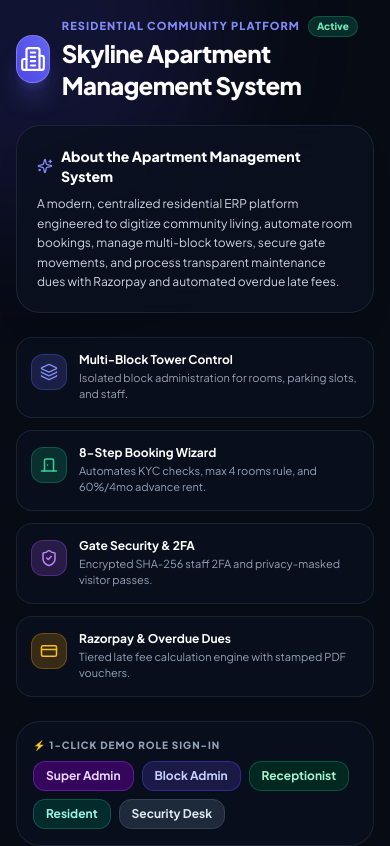
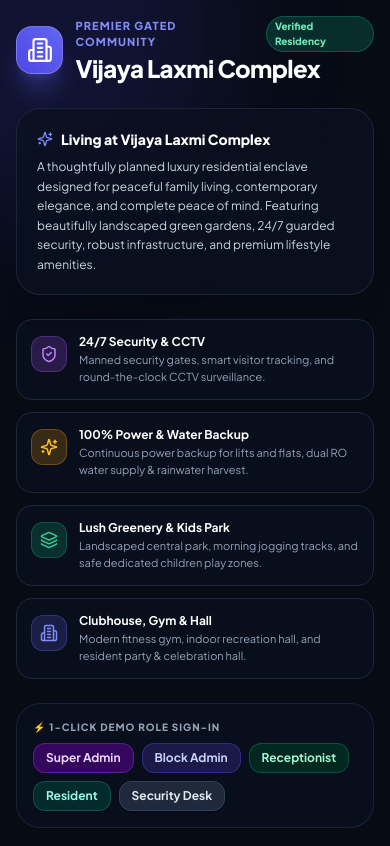
Before and after one commit to Ramagirivardhan-2005/Apartment-Management, a React (Vite) app in the folder frontend/: page /login in a window 390 px wide. Shown: the top 846 px of the page. Built offline with nearby package versions, Linux system fonts and the light colour scheme; no server answers.

Commit message:
feat(branding): rename complex to Vijaya Laxmi Complex and highlight premium apartment amenities, lifestyle, security, and green living

```diff
--- a/frontend/index.html
+++ b/frontend/index.html
@@ -4,7 +4,7 @@
     <meta charset="UTF-8" />
     <link rel="icon" type="image/svg+xml" href="/vite.svg" />
     <meta name="viewport" content="width=device-width, initial-scale=1.0" />
-    <title>Skyline Apartment Management System</title>
+    <title>Vijaya Laxmi Complex - Premium Residential Enclave</title>
     <link rel="preconnect" href="https://fonts.googleapis.com">
     <link rel="preconnect" href="https://fonts.gstatic.com" crossorigin>
     <link href="https://fonts.googleapis.com/css2?family=Plus+Jakarta+Sans:wght@300;400;500;600;700;800&display=swap" rel="stylesheet">
--- a/frontend/src/components/common/ReceiptModal.jsx
+++ b/frontend/src/components/common/ReceiptModal.jsx
@@ -14,7 +14,7 @@ const ReceiptModal = ({ payment, isOpen, onClose }) => {
     const doc = new jsPDF();
     doc.setFontSize(20);
     doc.setTextColor(79, 70, 229);
-    doc.text('SKYLINE APARTMENTS COMPLEX', 14, 22);
+    doc.text('VIJAYA LAXMI COMPLEX', 14, 22);
 
     doc.setFontSize(10);
     doc.setTextColor(100);
@@ -64,7 +64,7 @@ const ReceiptModal = ({ payment, isOpen, onClose }) => {
               <Building2 size={20} />
             </div>
             <div>
-              <h3 className="text-base font-extrabold text-white">Skyline Apartments Complex</h3>
+              <h3 className="text-base font-extrabold text-white">Vijaya Laxmi Complex</h3>
               <p className="text-xs text-slate-400">Official Payment Receipt & Voucher</p>
             </div>
           </div>
--- a/frontend/src/components/layout/Navbar.jsx
+++ b/frontend/src/components/layout/Navbar.jsx
@@ -95,12 +95,12 @@ const Navbar = ({ onToggleSidebar }) => {
             </div>
             <div>
               <div className="flex items-center gap-2">
-                <h1 className="text-sm sm:text-base font-extrabold text-white tracking-tight">Skyline Complex</h1>
+                <h1 className="text-sm sm:text-base font-extrabold text-white tracking-tight">Vijaya Laxmi Complex</h1>
                 <span className="text-[10px] font-extrabold px-1.5 py-0.5 rounded bg-brand-500/20 text-brand-400 border border-brand-500/30 hidden sm:inline-block">
-                  PRO
+                  RESIDENCY
                 </span>
               </div>
-              <p className="text-[11px] text-slate-400 hidden sm:block">Apartment Operations Suite</p>
+              <p className="text-[11px] text-slate-400 hidden sm:block">Residential Community &amp; Enclave</p>
             </div>
           </div>
         </div>
--- a/frontend/src/components/layout/Sidebar.jsx
+++ b/frontend/src/components/layout/Sidebar.jsx
@@ -115,7 +115,7 @@ const Sidebar = ({ isOpen, onClose }) => {
           </div>
           <div>
             <h2 className="text-sm font-extrabold text-white tracking-wide flex items-center gap-1.5">
-              <span>Skyline Portal</span>
+              <span>Vijaya Laxmi</span>
             </h2>
             <p className="text-[10px] font-bold text-brand-400 uppercase tracking-wider">
               {role?.replace('_', ' ')}
@@ -159,7 +159,7 @@ const Sidebar = ({ isOpen, onClose }) => {
 
         {/* Sidebar Footer */}
         <div className="p-3.5 border-t border-slate-800/80 bg-slate-950/60 flex items-center justify-between text-[11px] text-slate-500">
-          <span className="font-medium">Skyline OS</span>
+          <span className="font-medium">Vijaya Laxmi Residency</span>
           <span className="font-mono text-[10px] px-2 py-0.5 rounded-full bg-slate-800 border border-slate-700 text-slate-400 font-bold">
             v2.4
           </span>
--- a/frontend/src/pages/auth/Login.jsx
+++ b/frontend/src/pages/auth/Login.jsx
@@ -267,68 +267,68 @@ const Login = () => {
             <div>
               <div className="flex items-center gap-2">
                 <span className="text-[11px] font-extrabold uppercase tracking-widest text-brand-400">
-                  Residential Community Platform
+                  Premier Gated Community
                 </span>
                 <span className="text-[10px] font-extrabold px-2 py-0.5 rounded-full bg-emerald-500/20 text-emerald-300 border border-emerald-500/30">
-                  Active
+                  Verified Residency
                 </span>
               </div>
               <h1 className="text-2xl sm:text-3xl font-black text-white tracking-tight">
-                Skyline Apartment Management System
+                Vijaya Laxmi Complex
               </h1>
             </div>
           </div>
 
-          {/* System Purpose Description */}
+          {/* Complex Lifestyle & Community Description */}
           <div className="p-5 bg-slate-900/80 backdrop-blur-xl rounded-3xl border border-slate-800/90 shadow-xl space-y-2">
             <h2 className="text-sm font-extrabold text-white flex items-center gap-2">
               <Sparkles size={16} className="text-brand-400" />
-              <span>About the Apartment Management System</span>
+              <span>Living at Vijaya Laxmi Complex</span>
             </h2>
             <p className="text-xs text-slate-300 leading-relaxed">
-              A modern, centralized residential ERP platform engineered to digitize community living, automate room bookings, manage multi-block towers, secure gate movements, and process transparent maintenance dues with Razorpay and automated overdue late fees.
+              A thoughtfully planned luxury residential enclave designed for peaceful family living, contemporary elegance, and complete peace of mind. Featuring beautifully landscaped green gardens, 24/7 guarded security, robust infrastructure, and premium lifestyle amenities.
             </p>
           </div>
 
-          {/* Key Capabilities Matrix */}
+          {/* Key Apartment Amenities Highlights */}
           <div className="grid grid-cols-1 sm:grid-cols-2 gap-3">
-            <div className="p-3.5 bg-slate-900/60 backdrop-blur-md rounded-2xl border border-slate-800/80 flex items-start gap-3 hover:border-brand-500/40 transition">
-              <div className="w-9 h-9 rounded-xl bg-brand-500/20 text-brand-400 border border-brand-500/30 flex items-center justify-center shrink-0 mt-0.5">
-                <Layers size={18} />
-              </div>
-              <div>
-                <h4 className="text-xs font-bold text-white">Multi-Block Tower Control</h4>
-                <p className="text-[11px] text-slate-400 mt-0.5">Isolated block administration for rooms, parking slots, and staff.</p>
-              </div>
-            </div>
-
-            <div className="p-3.5 bg-slate-900/60 backdrop-blur-md rounded-2xl border border-slate-800/80 flex items-start gap-3 hover:border-brand-500/40 transition">
-              <div className="w-9 h-9 rounded-xl bg-emerald-500/20 text-emerald-400 border border-emerald-500/30 flex items-center justify-center shrink-0 mt-0.5">
-                <DoorClosed size={18} />
-              </div>
-              <div>
-                <h4 className="text-xs font-bold text-white">8-Step Booking Wizard</h4>
-                <p className="text-[11px] text-slate-400 mt-0.5">Automates KYC checks, max 4 rooms rule, and 60%/4mo advance rent.</p>
-              </div>
-            </div>
-
-            <div className="p-3.5 bg-slate-900/60 backdrop-blur-md rounded-2xl border border-slate-800/80 flex items-start gap-3 hover:border-brand-500/40 transition">
+            <div className="p-3.5 bg-slate-900/70 backdrop-blur-md rounded-2xl border border-slate-800 flex items-start gap-3 hover:border-brand-500/40 transition">
               <div className="w-9 h-9 rounded-xl bg-purple-500/20 text-purple-400 border border-purple-500/30 flex items-center justify-center shrink-0 mt-0.5">
                 <ShieldCheck size={18} />
               </div>
               <div>
-                <h4 className="text-xs font-bold text-white">Gate Security &amp; 2FA</h4>
-                <p className="text-[11px] text-slate-400 mt-0.5">Encrypted SHA-256 staff 2FA and privacy-masked visitor passes.</p>
+                <h4 className="text-xs font-bold text-white">24/7 Security &amp; CCTV</h4>
+                <p className="text-[11px] text-slate-400 mt-0.5">Manned security gates, smart visitor tracking, and round-the-clock CCTV surveillance.</p>
               </div>
             </div>
 
-            <div className="p-3.5 bg-slate-900/60 backdrop-blur-md rounded-2xl border border-slate-800/80 flex items-start gap-3 hover:border-brand-500/40 transition">
+            <div className="p-3.5 bg-slate-900/70 backdrop-blur-md rounded-2xl border border-slate-800 flex items-start gap-3 hover:border-brand-500/40 transition">
               <div className="w-9 h-9 rounded-xl bg-amber-500/20 text-amber-400 border border-amber-500/30 flex items-center justify-center shrink-0 mt-0.5">
-                <CreditCard size={18} />
+                <Sparkles size={18} />
               </div>
               <div>
-                <h4 className="text-xs font-bold text-white">Razorpay &amp; Overdue Dues</h4>
-                <p className="text-[11px] text-slate-400 mt-0.5">Tiered late fee calculation engine with stamped PDF vouchers.</p>
+                <h4 className="text-xs font-bold text-white">100% Power &amp; Water Backup</h4>
+                <p className="text-[11px] text-slate-400 mt-0.5">Continuous power backup for lifts and flats, dual RO water supply &amp; rainwater harvest.</p>
+              </div>
+            </div>
+
+            <div className="p-3.5 bg-slate-900/70 backdrop-blur-md rounded-2xl border border-slate-800 flex items-start gap-3 hover:border-brand-500/40 transition">
+              <div className="w-9 h-9 rounded-xl bg-emerald-500/20 text-emerald-400 border border-emerald-500/30 flex items-center justify-center shrink-0 mt-0.5">
+                <Layers size={18} />
+              </div>
+              <div>
+                <h4 className="text-xs font-bold text-white">Lush Greenery &amp; Kids Park</h4>
+                <p className="text-[11px] text-slate-400 mt-0.5">Landscaped central park, morning jogging tracks, and safe dedicated children play zones.</p>
+              </div>
+            </div>
+
+            <div className="p-3.5 bg-slate-900/70 backdrop-blur-md rounded-2xl border border-slate-800 flex items-start gap-3 hover:border-brand-500/40 transition">
+              <div className="w-9 h-9 rounded-xl bg-brand-500/20 text-brand-400 border border-brand-500/30 flex items-center justify-center shrink-0 mt-0.5">
+                <Building2 size={18} />
+              </div>
+              <div>
+                <h4 className="text-xs font-bold text-white">Clubhouse, Gym &amp; Hall</h4>
+                <p className="text-[11px] text-slate-400 mt-0.5">Modern fitness gym, indoor recreation hall, and resident party &amp; celebration hall.</p>
               </div>
             </div>
           </div>
--- a/frontend/src/pages/auth/Register.jsx
+++ b/frontend/src/pages/auth/Register.jsx
@@ -93,7 +93,7 @@ const Register = () => {
 
       <div className="max-w-6xl w-full grid grid-cols-1 lg:grid-cols-12 gap-8 lg:gap-14 items-center relative z-10">
 
-        {/* Left Side: Apartment Management System Resident Benefits Showcase */}
+        {/* Left Side: Apartment Community Showcase */}
         <div className="lg:col-span-6 space-y-6">
           <div className="flex items-center gap-3">
             <div className="w-12 h-12 rounded-2xl bg-gradient-to-tr from-brand-600 to-indigo-500 text-white flex items-center justify-center shadow-xl shadow-brand-500/30 border border-white/20">
@@ -102,26 +102,26 @@ const Register = () => {
             <div>
               <div className="flex items-center gap-2">
                 <span className="text-[11px] font-extrabold uppercase tracking-widest text-brand-400">
-                  Apartment Management System
+                  Residential Community
                 </span>
                 <span className="text-[10px] font-extrabold px-2 py-0.5 rounded-full bg-brand-500/20 text-brand-300 border border-brand-500/30">
-                  Resident Signup
+                  Resident Registration
                 </span>
               </div>
               <h1 className="text-2xl sm:text-3xl font-black text-white tracking-tight">
-                Join Skyline Residential Community
+                Vijaya Laxmi Complex
               </h1>
             </div>
           </div>
 
-          {/* Platform Info Box */}
+          {/* Complex Info Box */}
           <div className="p-5 bg-slate-900/80 backdrop-blur-xl rounded-3xl border border-slate-800/90 shadow-xl space-y-2">
             <h2 className="text-sm font-extrabold text-white flex items-center gap-2">
               <Sparkles size={16} className="text-brand-400" />
-              <span>Smart Living &amp; Transparent Resident Services</span>
+              <span>Premium Living &amp; Family Community</span>
             </h2>
             <p className="text-xs text-slate-300 leading-relaxed">
-              Create your verified resident profile to unlock instant room bookings, view real-time inventory, settle monthly dues with Razorpay test gateway, raise maintenance tickets, and receive instant community broadcast notices.
+              Become a verified resident of Vijaya Laxmi Complex and experience upscale gated living. Enjoy spacious, well-ventilated flats, 24/7 guarded security, lush green landscaped gardens, 100% power backup, and a warm family-friendly neighborhood.
             </p>
           </div>
 
@@ -132,18 +132,18 @@ const Register = () => {
                 <DoorClosed size={18} />
               </div>
               <div>
-                <h4 className="text-xs font-bold text-white">Live Room Allocation</h4>
-                <p className="text-[11px] text-slate-400 mt-0.5">Browse room layouts, floor views, and reserve instantly.</p>
+                <h4 className="text-xs font-bold text-white">Spacious &amp; Sunlit Flats</h4>
+                <p className="text-[11px] text-slate-400 mt-0.5">Contemporary architecture with expansive balconies and optimal natural lighting.</p>
               </div>
             </div>
 
             <div className="p-3.5 bg-slate-900/70 backdrop-blur-md rounded-2xl border border-slate-800 flex items-start gap-3 hover:border-brand-500/40 transition">
-              <div className="w-9 h-9 rounded-xl bg-emerald-500/20 text-emerald-400 border border-emerald-500/30 flex items-center justify-center shrink-0 mt-0.5">
-                <CreditCard size={18} />
+              <div className="w-9 h-9 rounded-xl bg-purple-500/20 text-purple-400 border border-purple-500/30 flex items-center justify-center shrink-0 mt-0.5">
+                <ShieldCheck size={18} />
               </div>
               <div>
-                <h4 className="text-xs font-bold text-white">Instant Stamped Receipts</h4>
-                <p className="text-[11px] text-slate-400 mt-0.5">Automated invoice generation and 1-click PDF downloads.</p>
+                <h4 className="text-xs font-bold text-white">Safe Gated Enclave</h4>
+                <p className="text-[11px] text-slate-400 mt-0.5">Round-the-clock security staff, HD CCTV coverage, and safe pedestrian walkways.</p>
               </div>
             </div>
 
@@ -152,18 +152,18 @@ const Register = () => {
                 <Car size={18} />
               </div>
               <div>
-                <h4 className="text-xs font-bold text-white">Parking Slot Allotment</h4>
-                <p className="text-[11px] text-slate-400 mt-0.5">Dedicated two-wheeler and four-wheeler reserved spots.</p>
+                <h4 className="text-xs font-bold text-white">Sheltered Parking</h4>
+                <p className="text-[11px] text-slate-400 mt-0.5">Dedicated two-wheeler and four-wheeler covered parking bays with EV charge points.</p>
               </div>
             </div>
 
             <div className="p-3.5 bg-slate-900/70 backdrop-blur-md rounded-2xl border border-slate-800 flex items-start gap-3 hover:border-brand-500/40 transition">
-              <div className="w-9 h-9 rounded-xl bg-teal-500/20 text-teal-400 border border-teal-500/30 flex items-center justify-center shrink-0 mt-0.5">
-                <Megaphone size={18} />
+              <div className="w-9 h-9 rounded-xl bg-emerald-500/20 text-emerald-400 border border-emerald-500/30 flex items-center justify-center shrink-0 mt-0.5">
+                <Sparkles size={18} />
               </div>
               <div>
-                <h4 className="text-xs font-bold text-white">Maintenance &amp; Notices</h4>
-                <p className="text-[11px] text-slate-400 mt-0.5">Track resolution progress and receive vital community alerts.</p>
+                <h4 className="text-xs font-bold text-white">Lush Gardens &amp; Club</h4>
+                <p className="text-[11px] text-slate-400 mt-0.5">Central park, morning jogging tracks, children's play area, and fitness gym.</p>
               </div>
             </div>
           </div>
```
